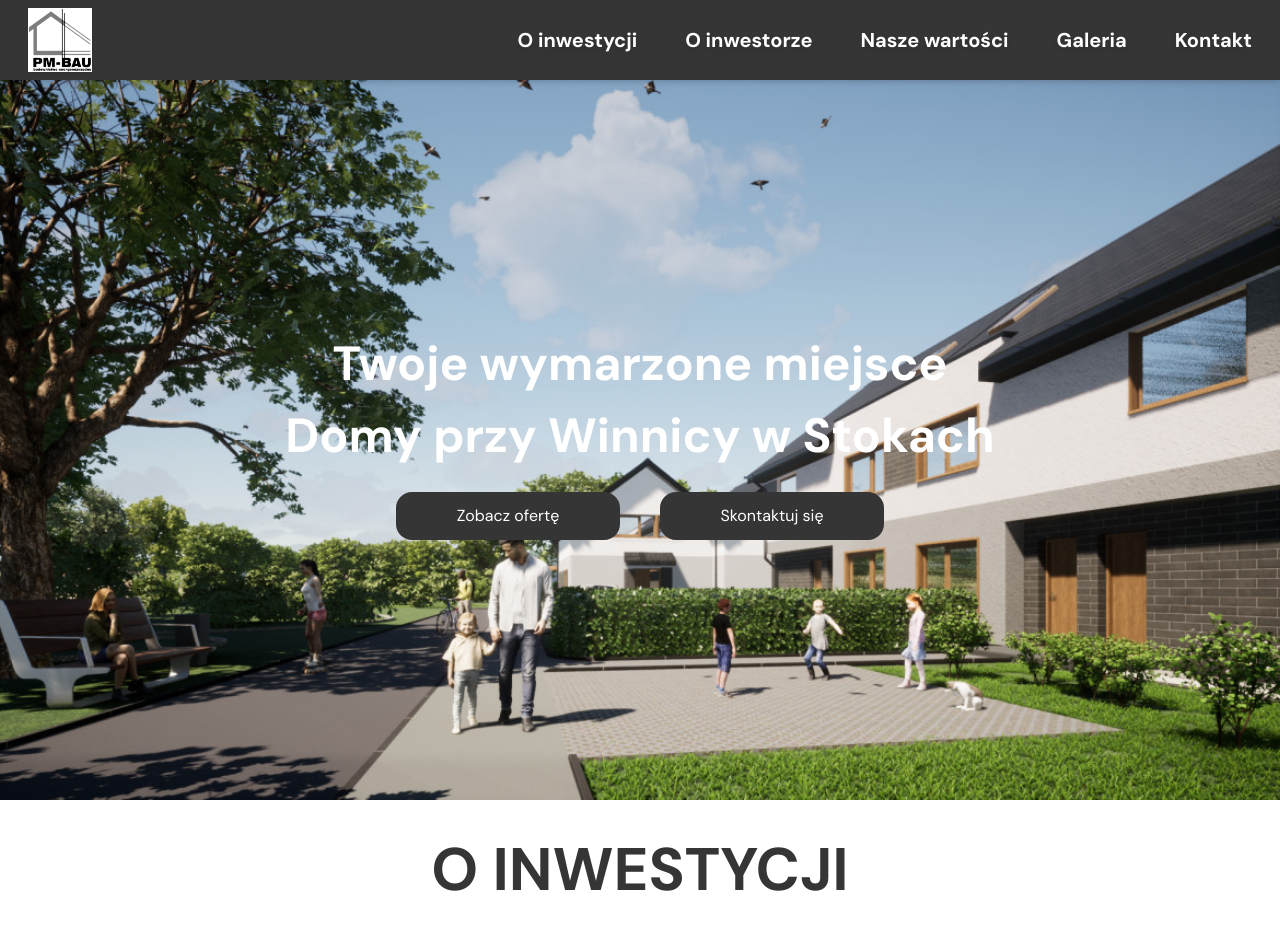
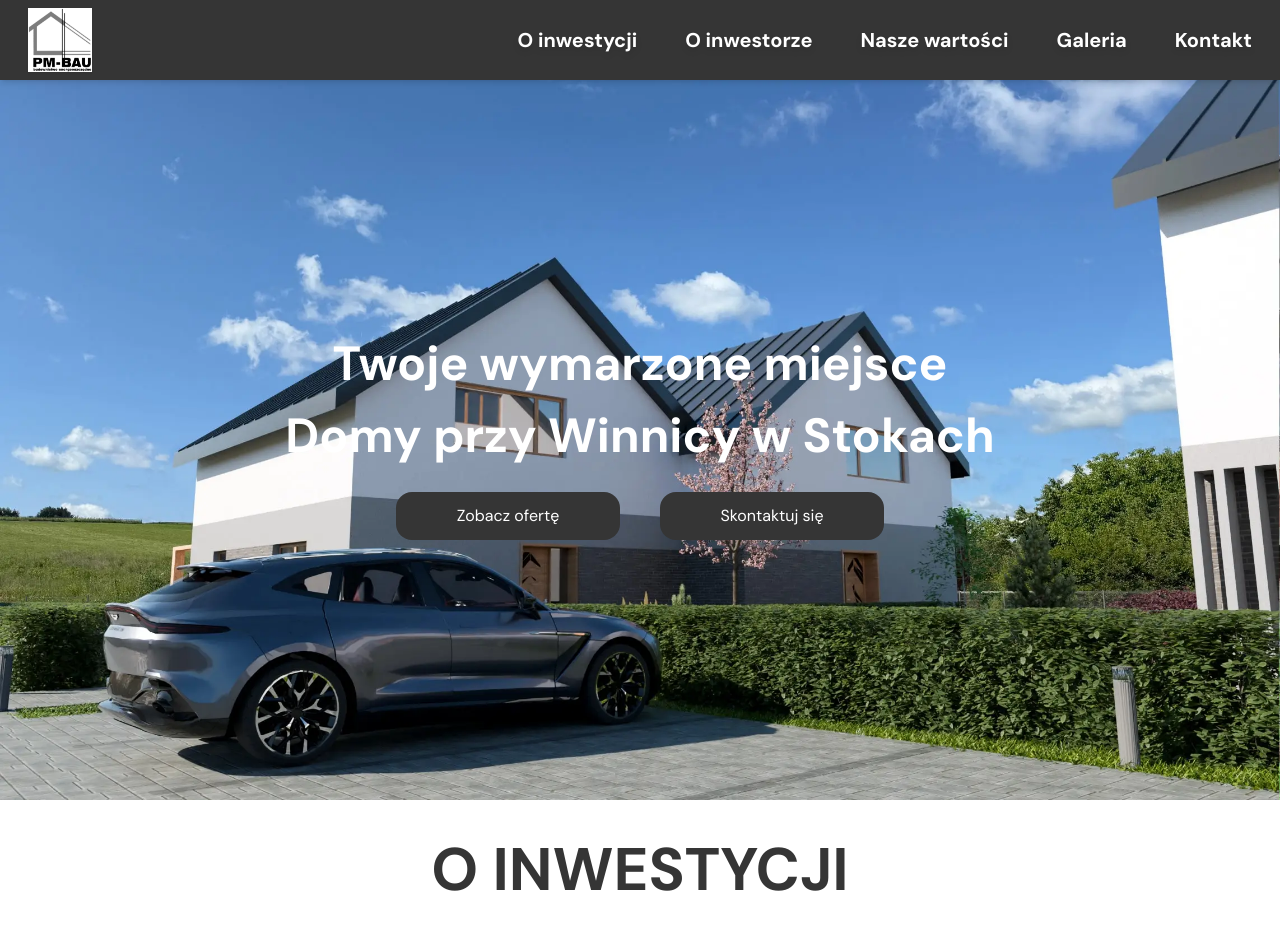
Before and after one commit to ruffaaw/domy-w-stokach, a Next.js app: page / in a window 1280 px wide. Shown: the top 930 px of the page. Built offline with nearby package versions, Linux system fonts and the light colour scheme.

Commit message:
feat: updated background image

```diff
--- a/tailwind.config.ts
+++ b/tailwind.config.ts
@@ -21,7 +21,7 @@ export default {
         signature_text: "#aaa",
       },
       backgroundImage: {
-        backgroud: "url('/1.jpg')",
+        backgroud: "url('/grafika-2.webp')",
       },
     },
   },
```
